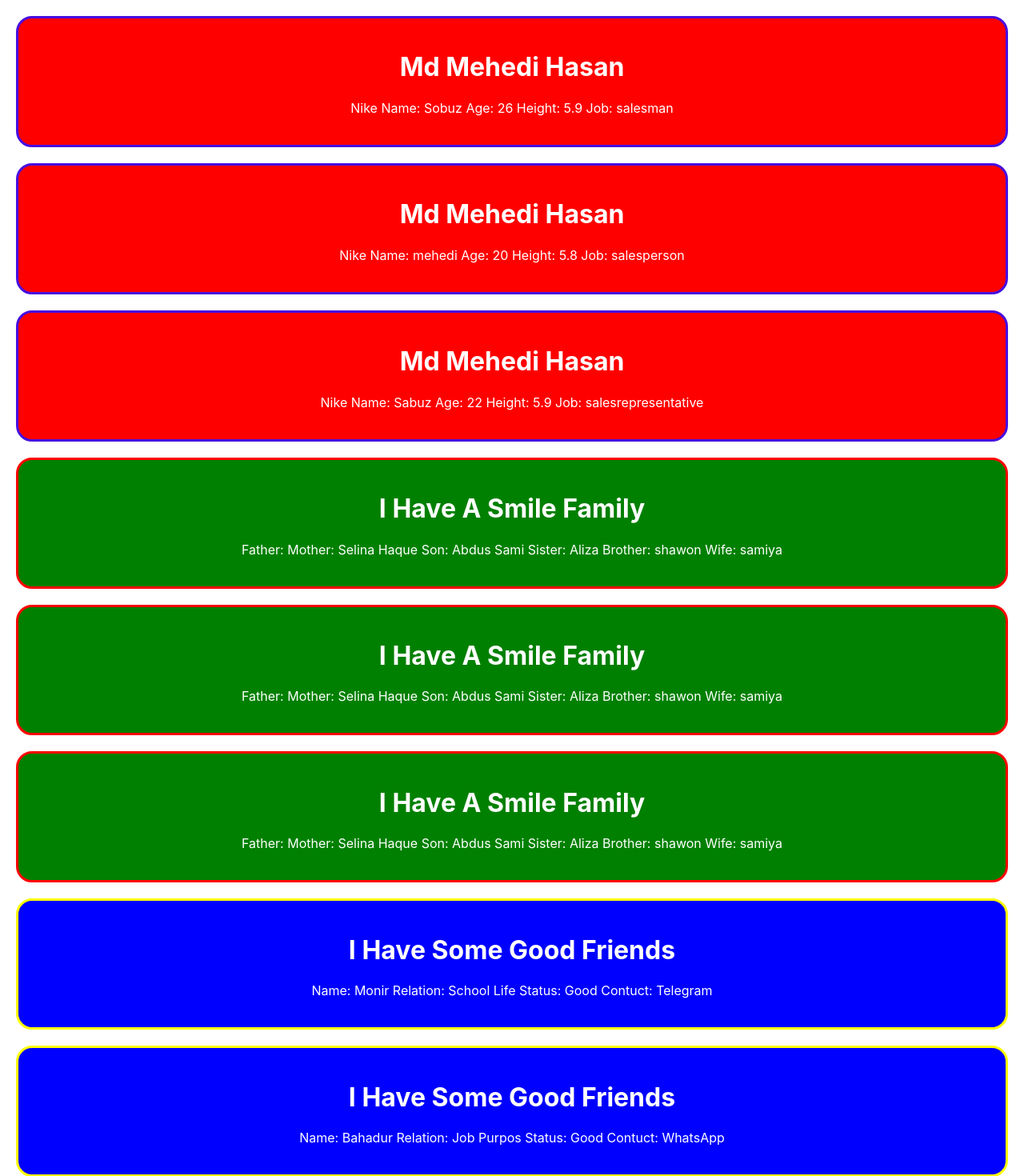
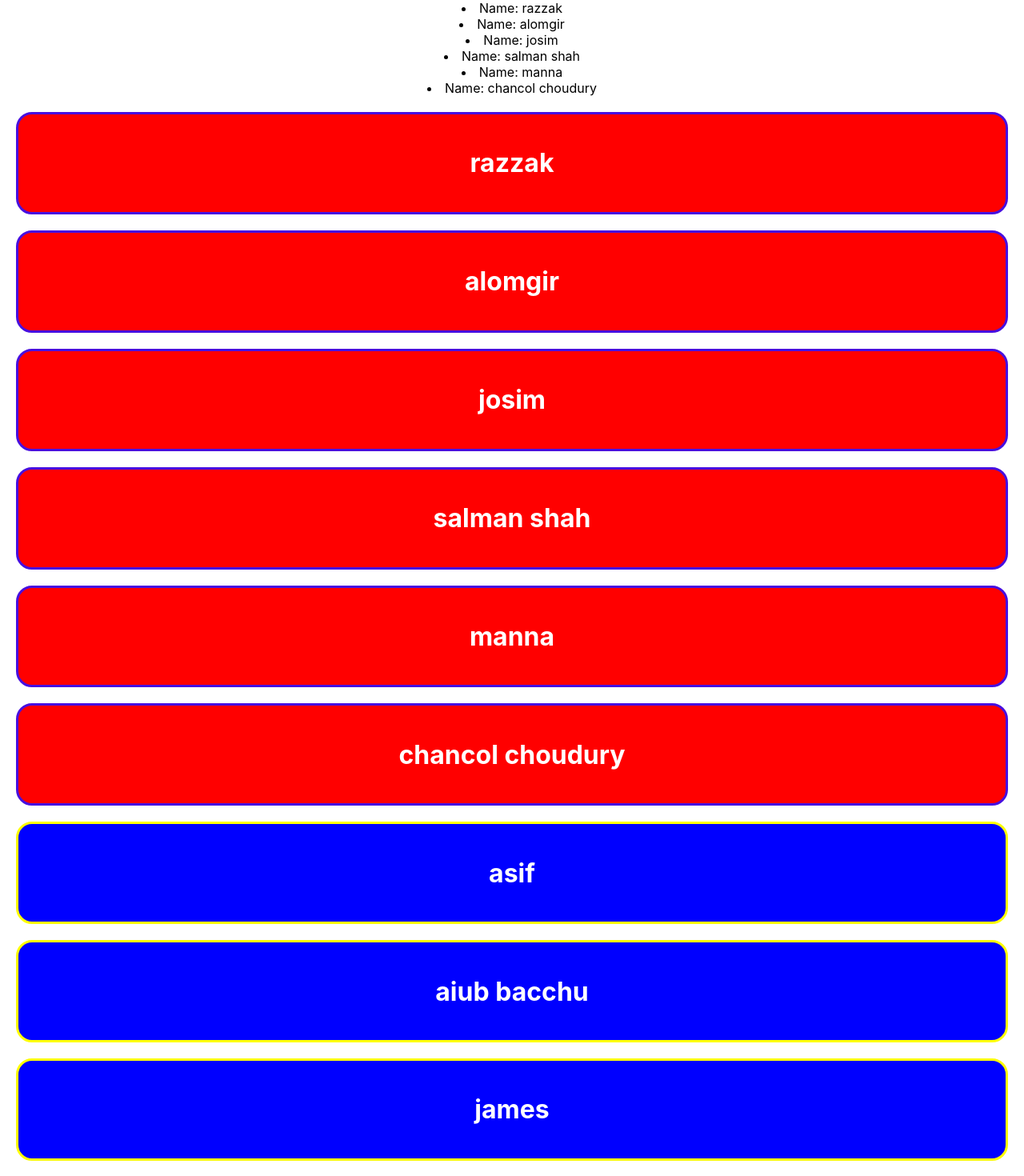
Before and after one commit to mdmehedihasan212/reactjs-core-concepts, a React (Create React App) app: page / in a window 1280 px wide. Shown: the top 1470 px of the page at 80% size. Built offline with nearby package versions, Linux system fonts and the light colour scheme.

Commit message:
add dynamic componet ui

```diff
--- a/src/App.js
+++ b/src/App.js
@@ -9,19 +9,36 @@ const friendsStyle = {
   padding: '20px',
   margin: '20px'
 }
+const singers = [
+  { name: 'asif', job: 'singer', catagory: 'cheka' },
+  { name: 'aiub bacchu', job: 'singer', catagory: 'tara' },
+  { name: 'james', job: 'singer', catagory: 'cheka2' }
+]
 
 function App() {
+  const nayoks = ['razzak', 'alomgir', 'josim', 'salman shah', 'manna', 'chancol choudury'];
+
   return (
     <div className="App">
-      <Person nikeName="Sobuz" age="26" hight="5.9" job="salesman"></Person>
-      <Person nikeName="mehedi" age="20" hight="5.8" job="salesperson"></Person>
-      <Person nikeName="Sabuz" age="22" hight="5.9" job="salesrepresentative"></Person>
+      {
+        nayoks.map(nayok => <li>Name: {nayok}</li>)
+      }
+
+      {
+        nayoks.map(nayok => <Person name={nayok}></Person>)
+      }
+      {
+        singers.map(singer => <Friends name={singer.name}></Friends>)
+      }
+      {/* <Person nikeName={nayoks[0]} age="20" hight="5.8" job="salesperson"></Person>
+      <Person nikeName={nayoks[1]} age="20" hight="5.8" job="salesperson"></Person>
+      <Person nikeName={nayoks[2]} age="22" hight="5.9" job="salesrepresentative"></Person> */}
       <Family mother="Selina Haque" son="Abdus Sami" sister="Aliza" brother="shawon" wife="samiya"></Family>
       <Family mother="Selina Haque" son="Abdus Sami" sister="Aliza" brother="shawon" wife="samiya"></Family>
       <Family mother="Selina Haque" son="Abdus Sami" sister="Aliza" brother="shawon" wife="samiya"></Family>
-      <Friends name="Monir" relation="School Life" contuct="Telegram" status="Good"></Friends>
+      {/* <Friends name="Monir" relation="School Life" contuct="Telegram" status="Good"></Friends>
       <Friends name="Bahadur" relation="Job Purpos" contuct="WhatsApp" status="Good"></Friends>
-      <Friends name="Imran" relation="Job Purpos" contuct="Mobile" status="Good"></Friends>
+      <Friends name="Imran" relation="Job Purpos" contuct="Mobile" status="Good"></Friends> */}
 
     </div>
   );
@@ -33,8 +50,8 @@ function Person(props) {
   console.log(props);
   return (
     <div className="personStyle">
-      <h1>Md Mehedi Hasan</h1>
-      <p>Nike Name: {props.nikeName} Age: {props.age} Height: {props.hight} Job: {props.job}</p>
+      <h1>{props.name}</h1>
+      <p></p>
     </div>
   );
 
@@ -52,8 +69,7 @@ function Family(props) {
 function Friends(props) {
   return (
     <div style={friendsStyle}>
-      <h1>I Have Some Good Friends</h1>
-      <p>Name: {props.name} Relation: {props.relation} Status: {props.status} Contuct: {props.contuct}</p>
+      <h1>{props.name}</h1>
     </div>
   )
 }
```
